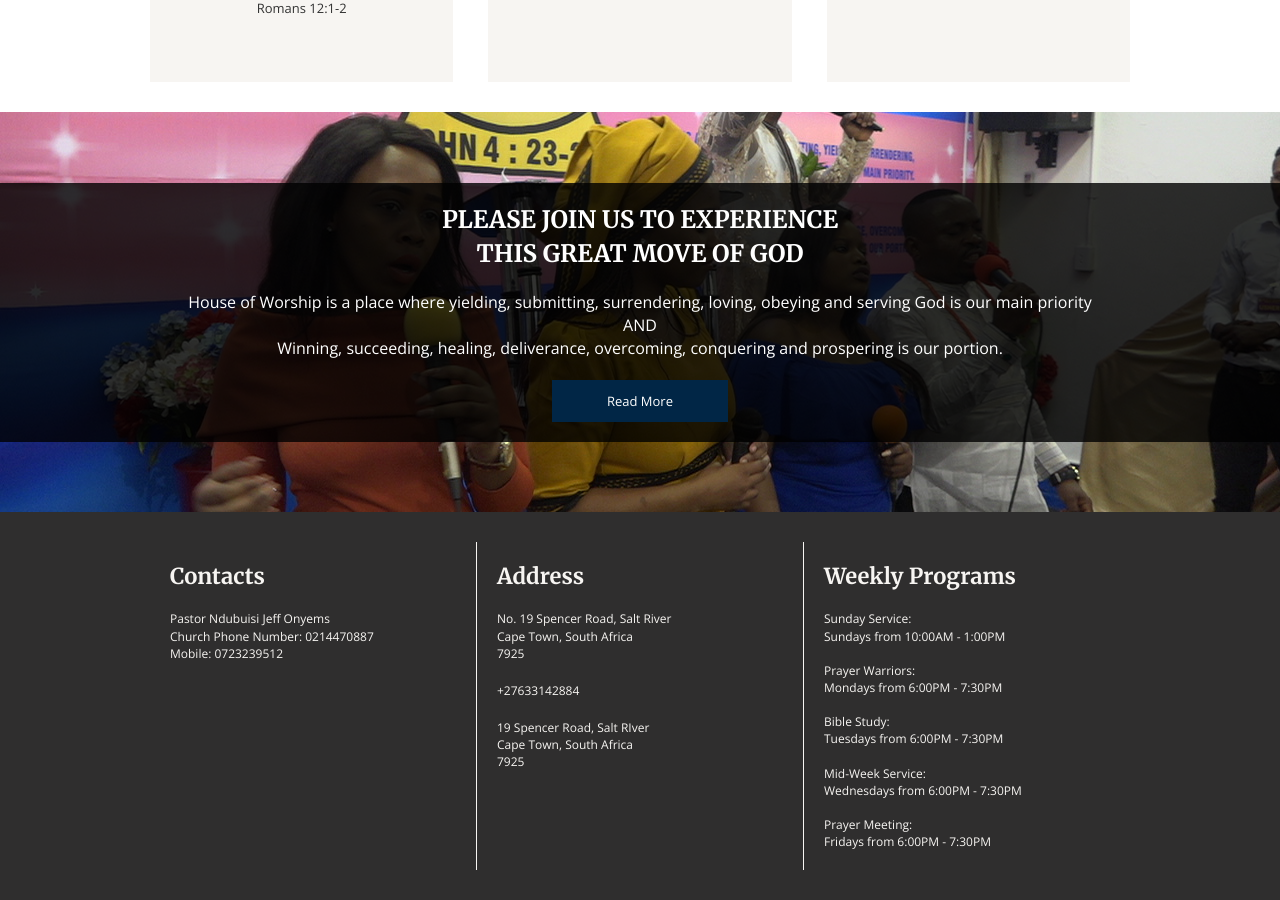
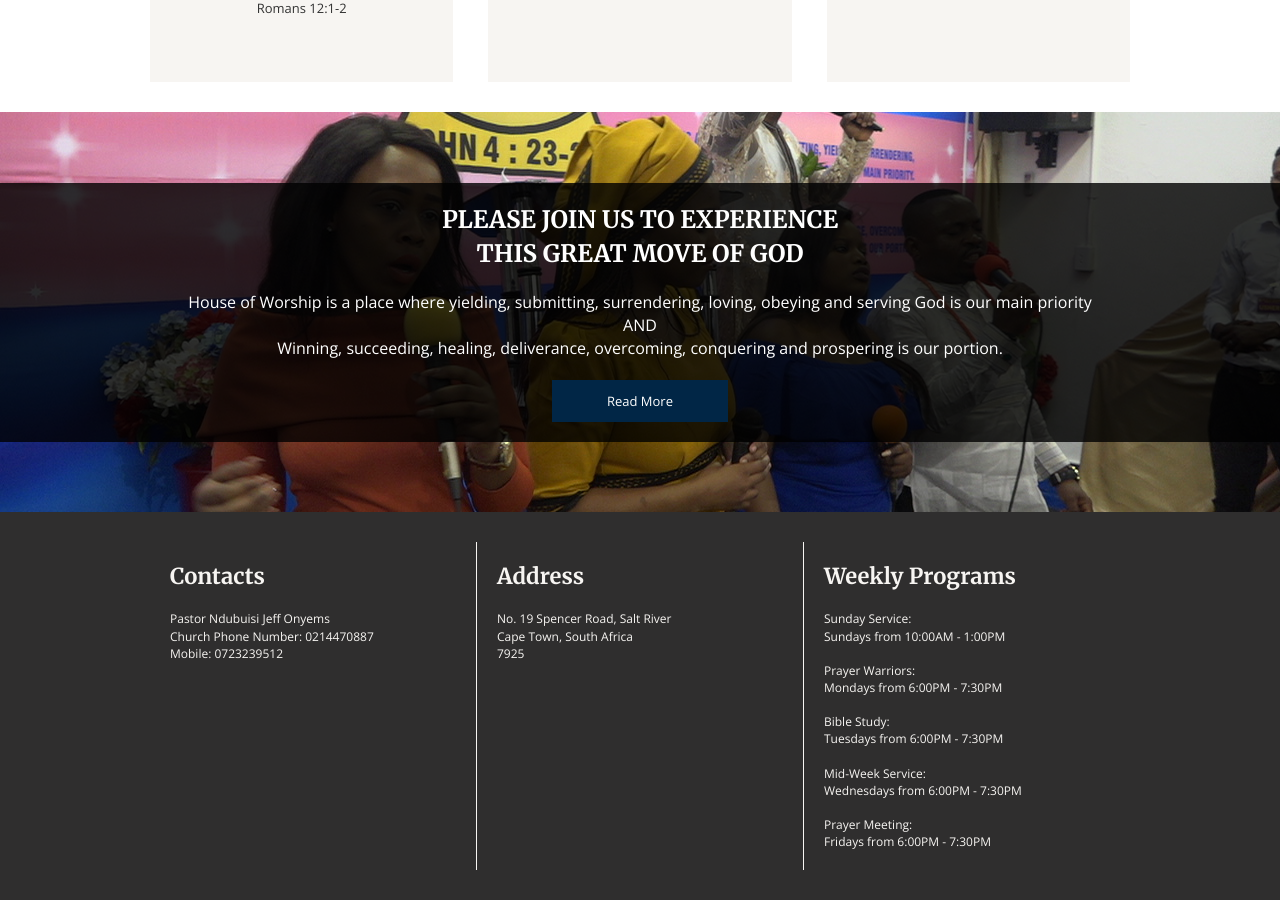
Before and after one commit to riyaadh47/hilary, a Jekyll site: the page built from index.html, in a window 1280 px wide and 900 px high, scrolled down 5475 px. Built offline with Jekyll 4.4.1, drawn with Linux system fonts in a browser that asks for light colours; nearby versions of some CDN libraries; library files that are not in the unit come from our copies.

Commit message:
Update footer.json

```diff
--- a/_data/footer.json
+++ b/_data/footer.json
@@ -6,8 +6,6 @@
     },
     {
       "title": "Address",
-      "tel": "+27633142884",
-      "address": "19 Spencer Road, Salt RIver <br>Cape Town, South Africa <br>7925",
       "description": "No. 19 Spencer Road, Salt River <br/> Cape Town, South Africa <br/> 7925"
     },
     {
```
